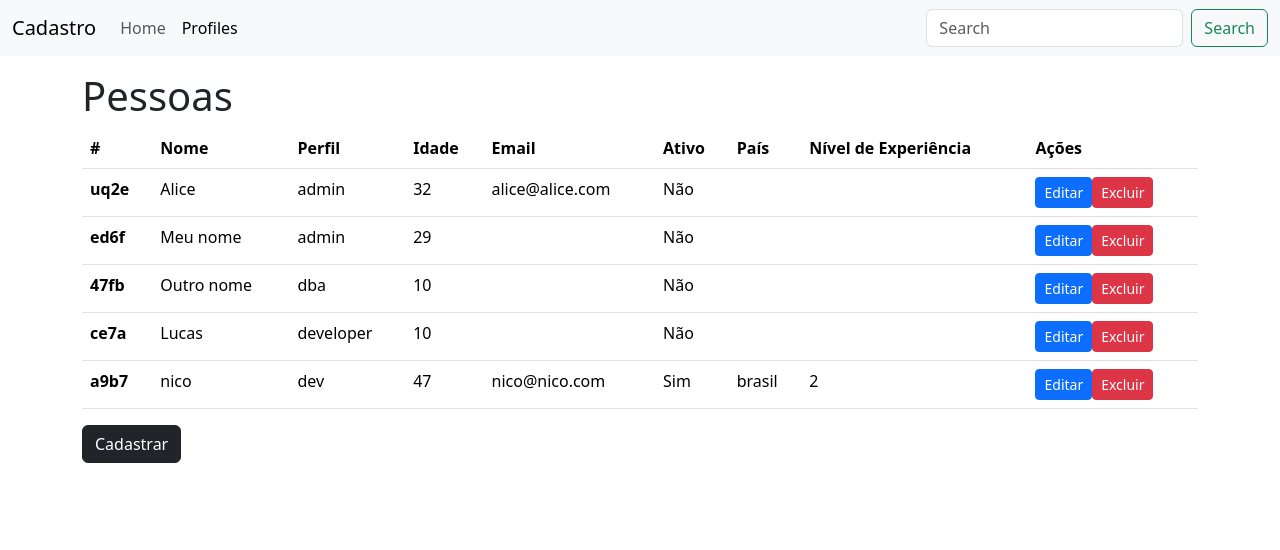
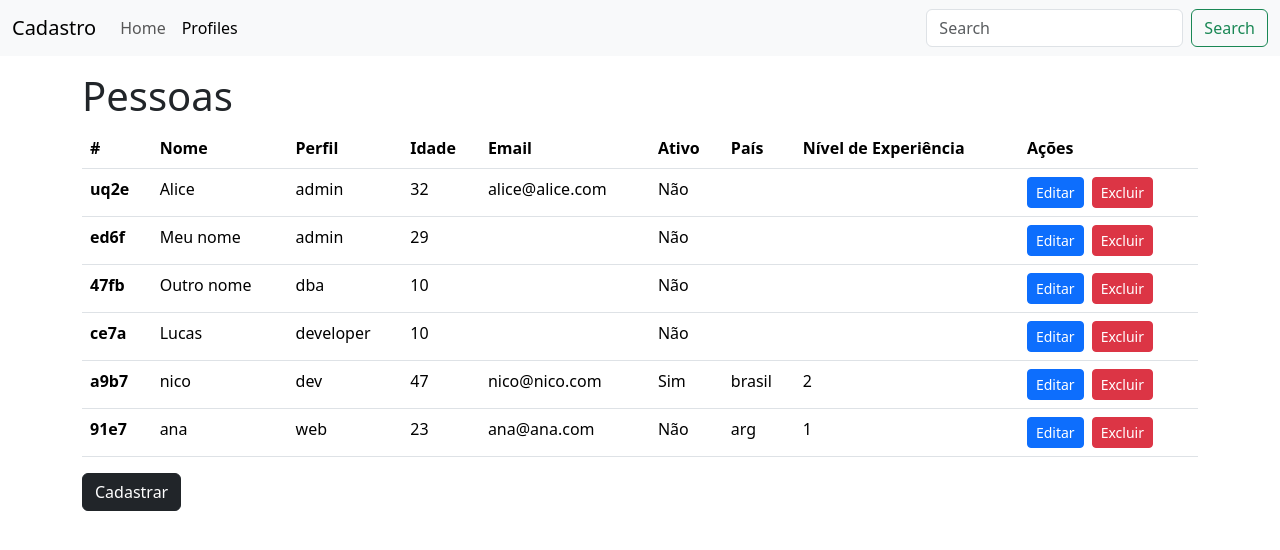
Before and after one commit to rafaelblink/treinamento-angular-junho-2024, an Angular app: page /profile in a window 1280 px wide. Shown: the top 550 px of the page. Built offline with nearby package versions, Linux system fonts and the light colour scheme; data requests are answered from the project's data file.

Commit message:
Interface Pessoa

```diff
--- a/db.json
+++ b/db.json
@@ -37,6 +37,16 @@
       "ativo": true,
       "pais": "brasil",
       "nivelExperiencia": 2
+    },
+    {
+      "id": "91e7",
+      "name": "ana",
+      "role": "web",
+      "age": 23,
+      "email": "ana@ana.com",
+      "ativo": false,
+      "pais": "arg",
+      "nivelExperiencia": 1
     }
   ]
 }
--- a/src/app/pages/profile/profile-create-update/profile-create-update.component.ts
+++ b/src/app/pages/profile/profile-create-update/profile-create-update.component.ts
@@ -3,6 +3,7 @@ import { FormControl, FormGroup, Validators } from '@angular/forms';
 import { ProfileService } from '../../../services/profile.service';
 import Swal from 'sweetalert2';
 import { Router, ActivatedRoute } from '@angular/router';
+import { Pessoa } from 'src/app/interfaces/menu-item';
 
 @Component({
   selector: 'app-profile-create-update',
@@ -12,7 +13,11 @@ import { Router, ActivatedRoute } from '@angular/router';
 export class ProfileCreateUpdateComponent {
   profileId: String;
 
-  constructor(private route: ActivatedRoute, private profileService: ProfileService, private router: Router) {
+  constructor(
+    private route: ActivatedRoute,
+    private profileService: ProfileService,
+    private router: Router
+    ) {
     this.profileId = route.snapshot.params['id'];
   }
 
@@ -26,11 +31,27 @@ export class ProfileCreateUpdateComponent {
     nivelExperiencia: new FormControl(0, [Validators.required, Validators.min(0)])
   })
 
+  ngOnInit() {
+    if (this.profileId) {
+      this.profileService.buscarPorId(Number(this.profileId)).subscribe((profile: Pessoa) => {
+        this.profileForm.patchValue({
+          name: profile.name,
+          role: profile.role,
+          age: profile.age,
+          email: profile.email,
+          ativo: profile.ativo,
+          pais: profile.pais,
+          nivelExperiencia: profile.nivelExperiencia
+        });
+      });
+    }
+  }
+
   onSubmit() {
-    const profile = this.profileForm.value;
-    console.log(profile)
+    const profile = this.profileForm.value as Pessoa;
+    // console.log(profile)
     this.profileService.cadastrar(profile).subscribe(result => {
-      console.log(result)
+      // console.log(result)
       Swal.fire({
         title: 'Pessoa cadastrada com sucesso!',
         text: 'PARABENS!!',
--- a/src/app/pages/profile/profile-list/profile-list.component.html
+++ b/src/app/pages/profile/profile-list/profile-list.component.html
@@ -26,7 +26,7 @@
             <td>{{ profile.pais }}</td>
             <td>{{ profile.nivelExperiencia }}</td>
             <td>
-                <a class="btn btn-primary btn-sm" routerLink="/profile/edit/{{profile.id}}">Editar</a>
+                <a class="btn btn-primary btn-sm me-2" routerLink="/profile/edit/{{profile.id}}">Editar</a>
                 <button class="btn btn-danger btn-sm" (click)="deleteProfile(profile.id)">Excluir</button>
 
             </td>
--- a/src/app/services/profile.service.ts
+++ b/src/app/services/profile.service.ts
@@ -1,5 +1,6 @@
 import { Injectable } from '@angular/core';
 import { HttpClient } from '@angular/common/http';
+import { Pessoa } from '../interfaces/menu-item';
 
 @Injectable({
   providedIn: 'root'
@@ -10,22 +11,22 @@ export class ProfileService {
   constructor(private http: HttpClient) { }
 
   buscarTodos() {
-    return this.http.get(this.api);
+    return this.http.get<Pessoa[]>(this.api);
   }
 
   buscarPorId(id: number) {
-    return this.http.get<any>(`${this.api}/${id}`);
+    return this.http.get<Pessoa>(`${this.api}/${id}`);
   }
 
-  cadastrar(profile: any) {
-    return this.http.post<any>(this.api, profile);
+  cadastrar(profile: Pessoa) {
+    return this.http.post<Pessoa>(this.api, profile);
   }
 
-  editar(id: number, profile: any) {
-    return this.http.put<any>(`${this.api}/${id}`, profile);
+  editar(id: number, profile: Pessoa) {
+    return this.http.put<Pessoa>(`${this.api}/${id}`, profile);
   }
 
   excluir(id: number) {
-    return this.http.delete<any>(`${this.api}/${id}`);
+    return this.http.delete<Pessoa>(`${this.api}/${id}`);
   }
 }
```
Also changed, not shown: src/app/interfaces/menu-item.ts (+11 -0 lines).
